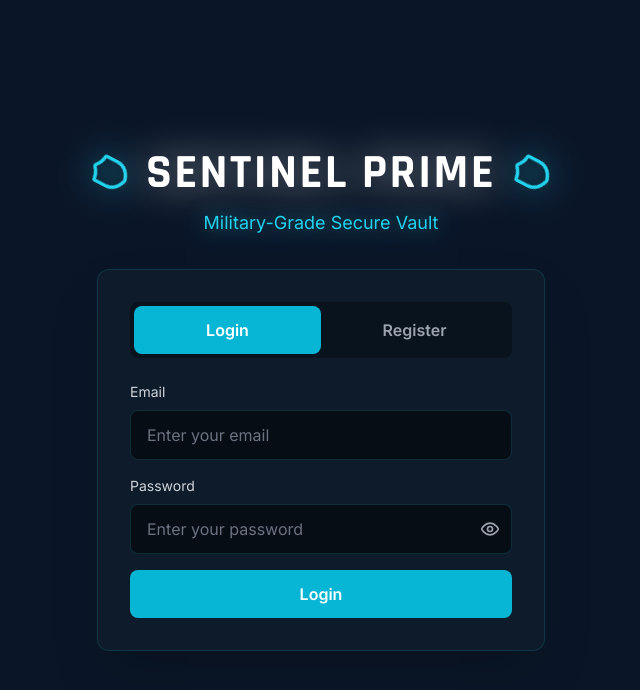
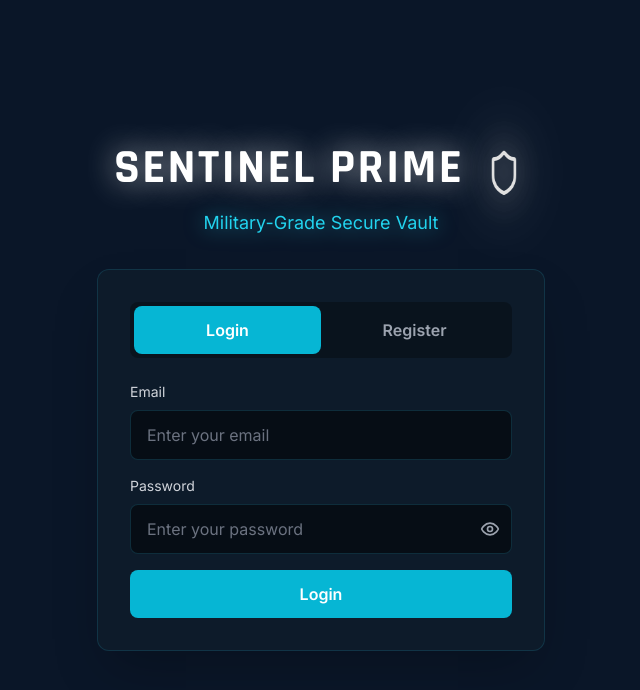
Before and after one commit to KushRadhanpura/sentinel-prime, a React (Vite) app in the folder frontend/: page /login in a window 1280 px wide. Shown: the top 690 px of the page, without its empty margins (319-959 px from the left). Built offline with nearby package versions, Linux system fonts and the light colour scheme.

Commit message:
✨ Single 3D rotating silver shield after name + floating glowing text

```diff
--- a/frontend/src/pages/LoginPage.jsx
+++ b/frontend/src/pages/LoginPage.jsx
@@ -50,22 +50,30 @@ const LoginPage = () => {
         className="text-center mb-8"
       >
         <div className="flex items-center justify-center mb-3">
+          <motion.h1
+            animate={{
+              y: [0, -10, 0],
+              textShadow: [
+                "0 0 20px rgba(255,255,255,0.5)",
+                "0 0 40px rgba(255,255,255,0.8)",
+                "0 0 20px rgba(255,255,255,0.5)"
+              ]
+            }}
+            transition={{ duration: 2, repeat: Infinity, ease: "easeInOut" }}
+            className="text-4xl md:text-5xl font-bold text-white tracking-wider mr-4"
+            style={{ textShadow: "0 0 20px rgba(255,255,255,0.5)" }}
+          >
+            SENTINEL PRIME
+          </motion.h1>
           <motion.div
-            animate={{ rotateZ: 360 }}
-            transition={{ duration: 3, repeat: Infinity, ease: "linear" }}
-            className="drop-shadow-[0_0_15px_rgba(34,211,238,0.8)]"
+            animate={{ rotateY: 360 }}
+            transition={{ duration: 4, repeat: Infinity, ease: "linear" }}
+            style={{
+              perspective: "1000px",
+              filter: "drop-shadow(0 0 20px rgba(192,192,192,0.9)) drop-shadow(0 0 40px rgba(255,255,255,0.6))"
+            }}
           >
-            <Shield className="w-10 h-10 text-cyan-400" />
-          </motion.div>
-          <h1 className="text-4xl md:text-5xl font-bold text-white tracking-wider mx-4 drop-shadow-[0_0_20px_rgba(255,255,255,0.5)]">
-            SENTINEL PRIME
-          </h1>
-          <motion.div
-            animate={{ rotateZ: 360 }}
-            transition={{ duration: 3, repeat: Infinity, ease: "linear" }}
-            className="drop-shadow-[0_0_15px_rgba(34,211,238,0.8)]"
-          >
-            <Shield className="w-10 h-10 text-cyan-400" />
+            <Shield className="w-12 h-12 text-silver" />
           </motion.div>
         </div>
         <p className="text-cyan-400 text-lg drop-shadow-[0_0_10px_rgba(34,211,238,0.6)]">Military-Grade Secure Vault</p>
```
